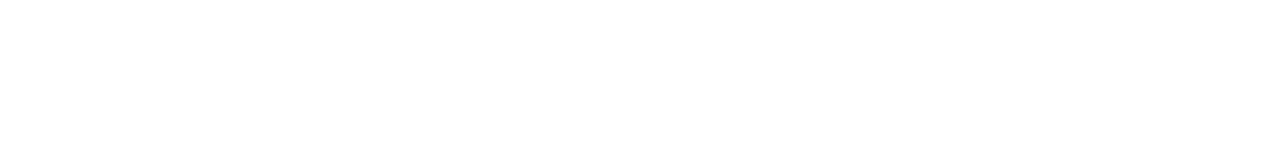
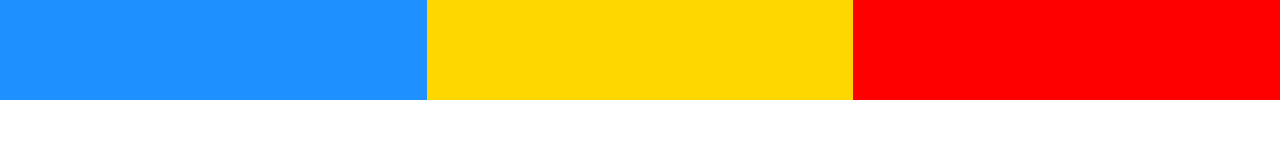
Before and after one commit to rahidt1/moshify, a plain HTML site: page index.html in a window 1280 px wide. Drawn offline with Linux system fonts and the light colour scheme.

Commit message:
Build grid for different screens.

```diff
--- a/css/styles.css
+++ b/css/styles.css
@@ -380,3 +380,16 @@ a {
     font-size: 1.6rem;
   }
 }
+
+/* Grids */
+.grid {
+  display: grid;
+}
+@media screen and (min-width: 768px) {
+  .grid--1x2 {
+    grid-template-columns: repeat(2, 1fr);
+  }
+  .grid--1x3 {
+    grid-template-columns: repeat(3, 1fr);
+  }
+}
--- a/index.html
+++ b/index.html
@@ -14,5 +14,11 @@
       rel="stylesheet"
     />
   </head>
-  <body></body>
+  <body>
+    <div class="grid grid--1x3">
+      <div style="height: 100px; background: dodgerblue"></div>
+      <div style="height: 100px; background: gold"></div>
+      <div style="height: 100px; background: red"></div>
+    </div>
+  </body>
 </html>
```
